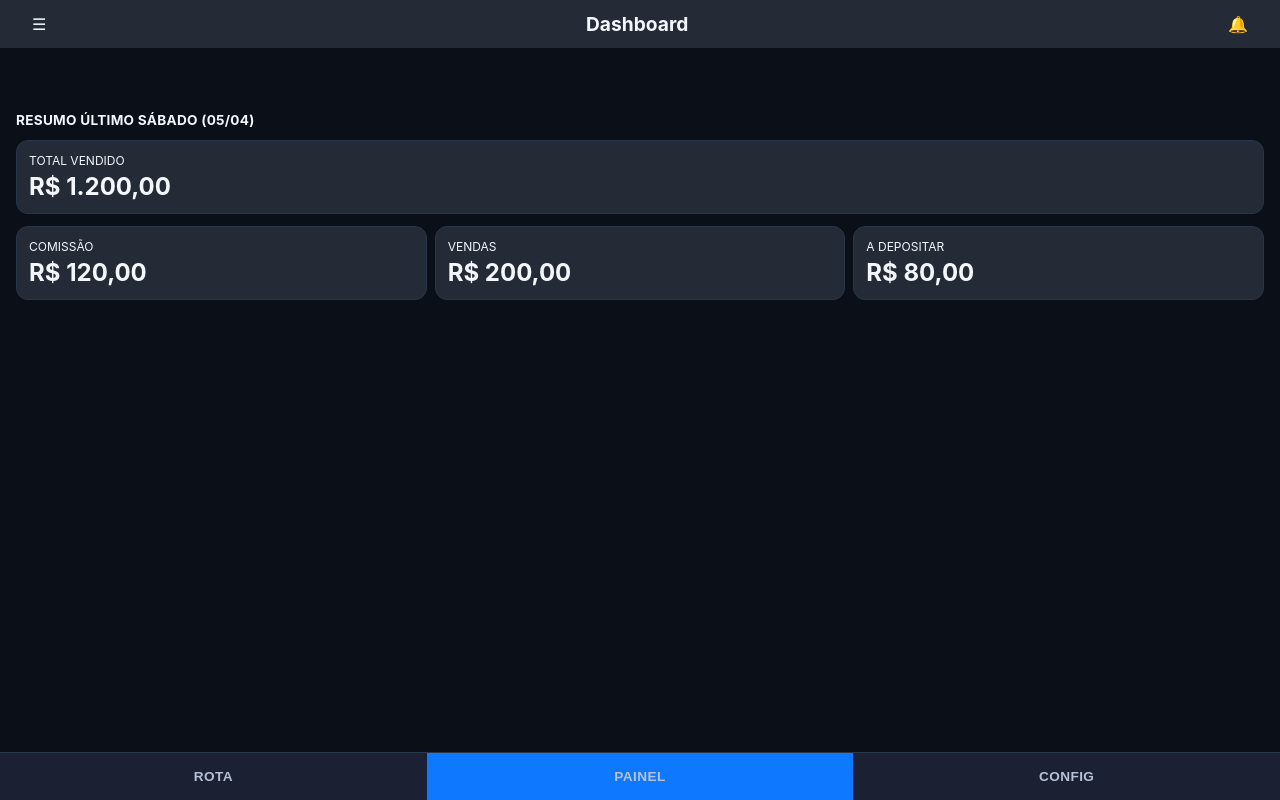
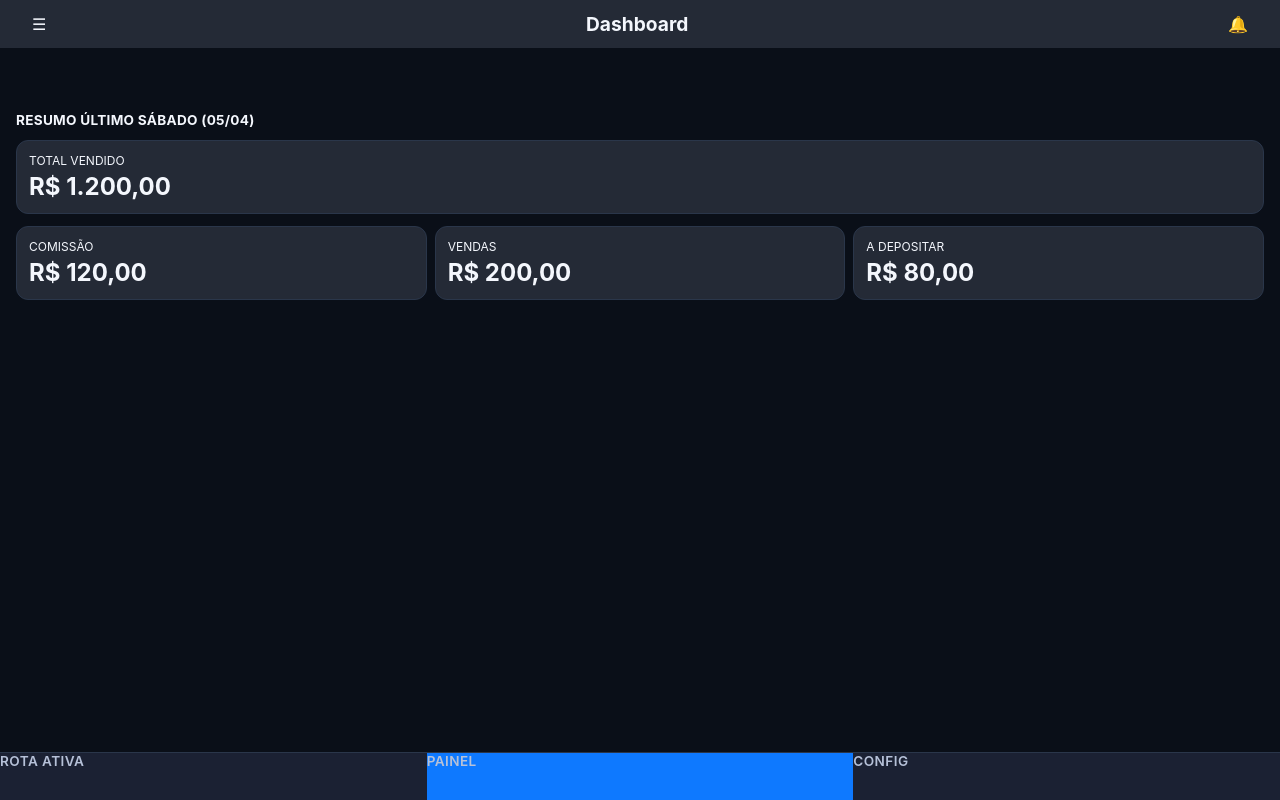
Before and after one commit to AlysoonFelipeeDev/gestor-de-certificados, a Next.js app: page / in a window 1280 px wide. Built offline with nearby package versions, Linux system fonts and the light colour scheme.

Commit message:
feat: adiciona tag Link para navegação

```diff
--- a/src/components/footer/index.tsx
+++ b/src/components/footer/index.tsx
@@ -2,17 +2,8 @@
 
 import { usePathname } from "next/navigation";
 import styles from "./index.module.scss";
-
-interface Route {
-    label: string,
-    route: string
-}
-
-const routes: Route[] = [
-    {label: 'Rota', route: '/rota'},
-    {label: 'Painel', route: '/'},
-    {label: 'Config', route: '/config'}
-]
+import Link from "next/link";
+import { routes } from "@/constants/routes";
 
 export function Footer() {
     const currentRoute = usePathname()
@@ -20,17 +11,16 @@
     return (
             <footer className={styles['bottom-nav']} aria-label="Navegação principal">
                 {routes.map(route => (
-                    <button key={route.label}
+                    <Link href={route.route}
+                        key={route.label}
                         className={
                             currentRoute === route.route
                             ? `${styles['bottom-nav__item']} ${styles['bottom-nav__item--active']}`
                             : styles['bottom-nav__item']
                         }
-                        type="button"
                         >
-
                         {route.label}
-                    </button>
+                    </Link>
                 ))}
             </footer>
         )
```
